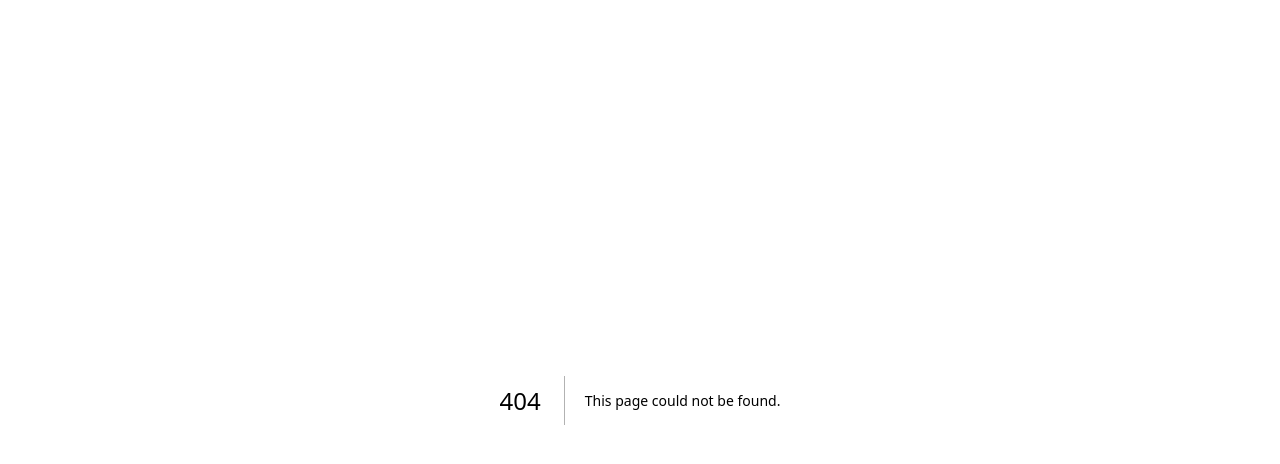
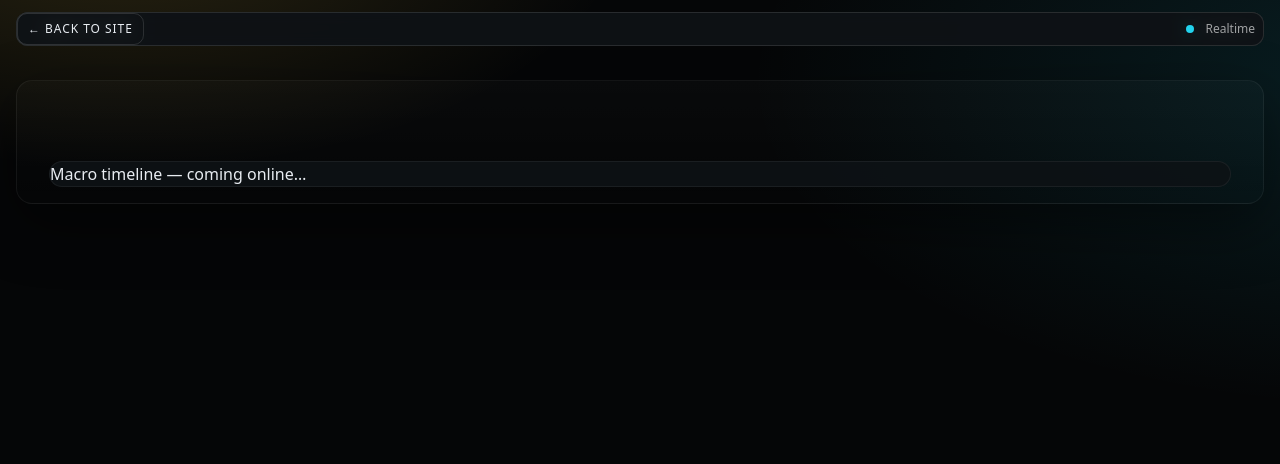
Before and after one commit to edmju/vtrqxtrading-next, a Next.js app: page /dashboard/macro in a window 1280 px wide. Before the commit this address had no page. Shown: the top 464 px of the page. Built offline with nearby package versions, Linux system fonts and the light colour scheme.

Commit message:
Create page.tsx

```diff
--- /dev/null
+++ b/src/app/(terminal)/dashboard/macro/page.tsx
@@ -0,0 +1,3 @@
+export default function MacroPage() {
+  return <div className="terminal-panel">Macro timeline — coming online…</div>;
+}
```
